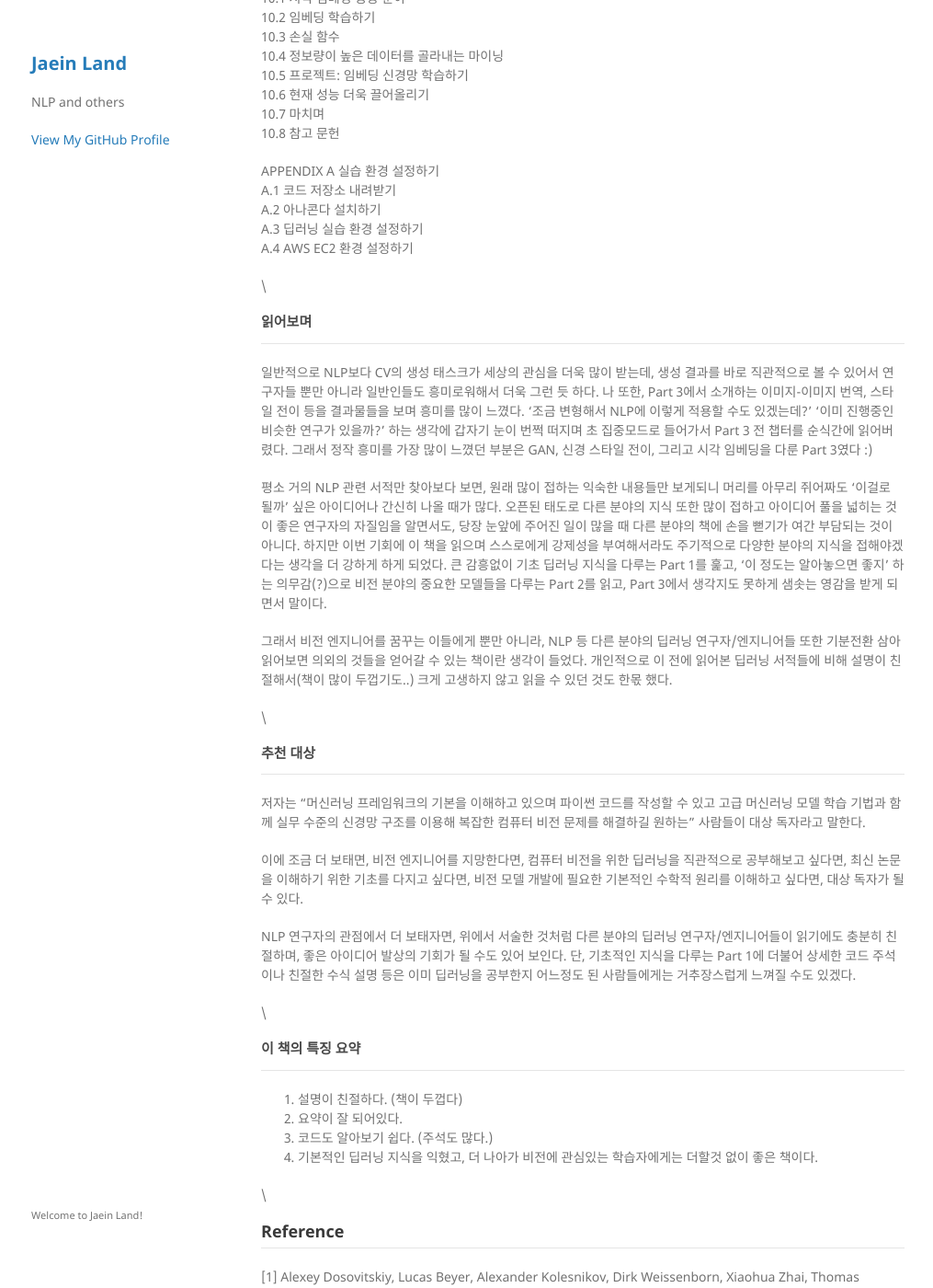
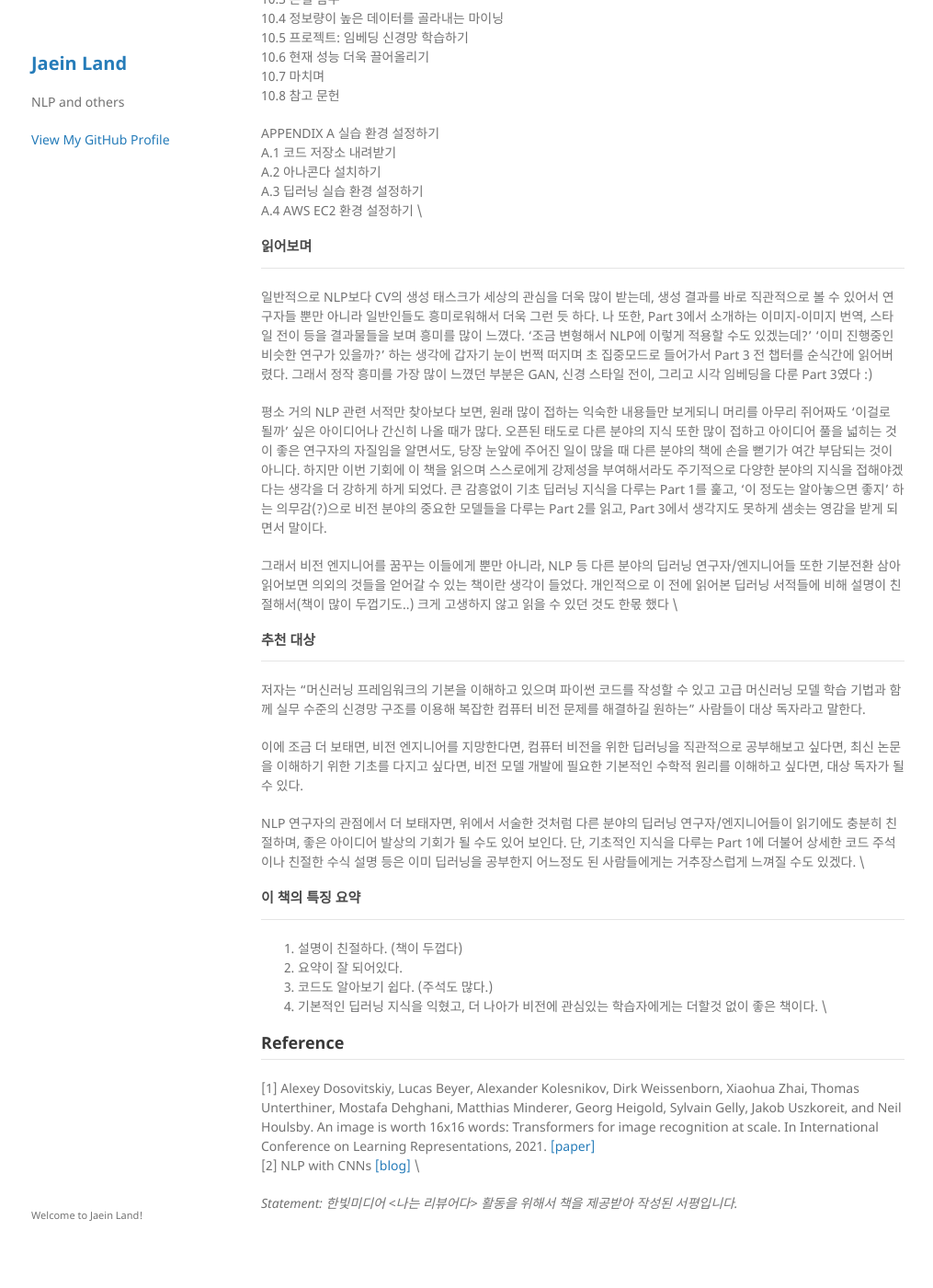
Before and after one commit to jaeinkr/jaeinkr.github.io, a Jekyll site: the page built from _posts/2022-02-23-dlforvisionsystems.md, in a window 1280 px wide and 1400 px high, scrolled down 3023 px. Shown: the whole window at 92% size, without its empty margins (131-1146 px from the left). Built offline with Jekyll 4.4.1, drawn with Linux system fonts in a browser that asks for light colours; some of the changed text lies outside the part shown.

```diff
--- a/_posts/2022-02-23-dlforvisionsystems.md
+++ b/_posts/2022-02-23-dlforvisionsystems.md
@@ -13,11 +13,11 @@ published: true
 최근, NLP 태스크에서 시작된 Transformer이 비전 분야에도 적용되기 시작하여 활발한 연구가 이루어지고 있다\[1\].
 반대로 과거 비전에서 시작된 CNN 또한 NLP 모델에 활발하게 적용됐던 시기가 있기도 하다\[2\].
 이처럼 서로 다른 분야가 접목 되었을 때 생각지 못한 좋은 결과에 사람들이 놀라게 되는 사례가 많다.
-나는 NLP를 연구하는 학생임에도 비전이나 추천시스템과 같은 다른 분야에 공부할 기회를 만들지 못한 것이 항상 아쉬웠는데, 이번에 좋은 기회로 \<비전 시스템을 위한 딥러닝\> 책을 받아 비전을 공부하는 시간을 가질 수 있었다.
+나는 NLP를 연구하는 학생임에도 비전이나 추천시스템과 같은 다른 분야에 공부할 기회를 만들지 못한 것이 항상 아쉬웠는데, 이번에 좋은 기회로 \<비전 시스템을 위한 딥러닝\> 책을 받아 비전을 공부하는 시간을 가질 수 있었다. \
 
 
 
-\
+
 
 ### 이 책의 구성
 ---
@@ -144,13 +144,13 @@ APPENDIX A 실습 환경 설정하기 \
 A.1 코드 저장소 내려받기 \
 A.2 아나콘다 설치하기 \
 A.3 딥러닝 실습 환경 설정하기 \
-A.4 AWS EC2 환경 설정하기
+A.4 AWS EC2 환경 설정하기 \
 
 
 
 
 
-\
+
 
 ### 읽어보며
 ---
@@ -165,11 +165,11 @@ A.4 AWS EC2 환경 설정하기
 큰 감흥없이 기초 딥러닝 지식을 다루는 Part 1를 훑고, '이 정도는 알아놓으면 좋지' 하는 의무감(?)으로 비전 분야의 중요한 모델들을 다루는 Part 2를 읽고, Part 3에서 생각지도 못하게 샘솟는 영감을 받게 되면서 말이다.
 
 그래서 비전 엔지니어를 꿈꾸는 이들에게 뿐만 아니라, NLP 등 다른 분야의 딥러닝 연구자/엔지니어들 또한 기분전환 삼아 읽어보면 의외의 것들을 얻어갈 수 있는 책이란 생각이 들었다.
-개인적으로 이 전에 읽어본 딥러닝 서적들에 비해 설명이 친절해서(책이 많이 두껍기도..) 크게 고생하지 않고 읽을 수 있던 것도 한몫 했다.
+개인적으로 이 전에 읽어본 딥러닝 서적들에 비해 설명이 친절해서(책이 많이 두껍기도..) 크게 고생하지 않고 읽을 수 있던 것도 한몫 했다 \
 
 
 
-\
+
 
 ### 추천 대상
 ---
@@ -183,23 +183,22 @@ A.4 AWS EC2 환경 설정하기
 
 NLP 연구자의 관점에서 더 보태자면,
 위에서 서술한 것처럼 다른 분야의 딥러닝 연구자/엔지니어들이 읽기에도 충분히 친절하며, 좋은 아이디어 발상의 기회가 될 수도 있어 보인다.
-단, 기초적인 지식을 다루는 Part 1에 더불어 상세한 코드 주석이나 친절한 수식 설명 등은 이미 딥러닝을 공부한지 어느정도 된 사람들에게는 거추장스럽게 느껴질 수도 있겠다.
+단, 기초적인 지식을 다루는 Part 1에 더불어 상세한 코드 주석이나 친절한 수식 설명 등은 이미 딥러닝을 공부한지 어느정도 된 사람들에게는 거추장스럽게 느껴질 수도 있겠다. \
 
 
 
-\
 
 ### 이 책의 특징 요약
 ---
 1. 설명이 친절하다. (책이 두껍다)
 2. 요약이 잘 되어있다.
 3. 코드도 알아보기 쉽다. (주석도 많다.)
-4. 기본적인 딥러닝 지식을 익혔고, 더 나아가 비전에 관심있는 학습자에게는 더할것 없이 좋은 책이다.
+4. 기본적인 딥러닝 지식을 익혔고, 더 나아가 비전에 관심있는 학습자에게는 더할것 없이 좋은 책이다. \
 
 
 
 
-\
+
 
 ## Reference
 ---
@@ -208,10 +207,10 @@ Dirk Weissenborn, Xiaohua Zhai, Thomas Unterthiner,
 Mostafa Dehghani, Matthias Minderer, Georg Heigold, Sylvain Gelly, Jakob Uszkoreit, and Neil Houlsby. An image is
 worth 16x16 words: Transformers for image recognition at
 scale. In International Conference on Learning Representations, 2021. [\[paper\]](https://openreview.net/forum?id=YicbFdNTTy) \
-\[2\] NLP with CNNs [\[blog\]](https://towardsdatascience.com/nlp-with-cnns-a6aa743bdc1e)
+\[2\] NLP with CNNs [\[blog\]](https://towardsdatascience.com/nlp-with-cnns-a6aa743bdc1e) \
 
 
 
-\
+
 
 *Statement: 한빛미디어 \<나는 리뷰어다\> 활동을 위해서 책을 제공받아 작성된 서평입니다.*
```
